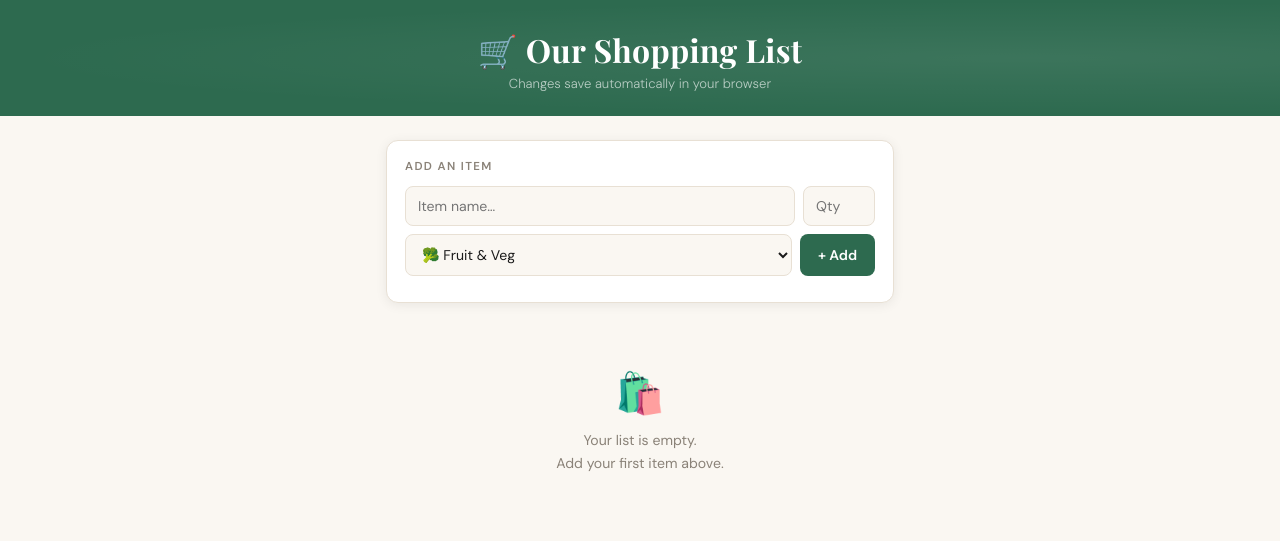
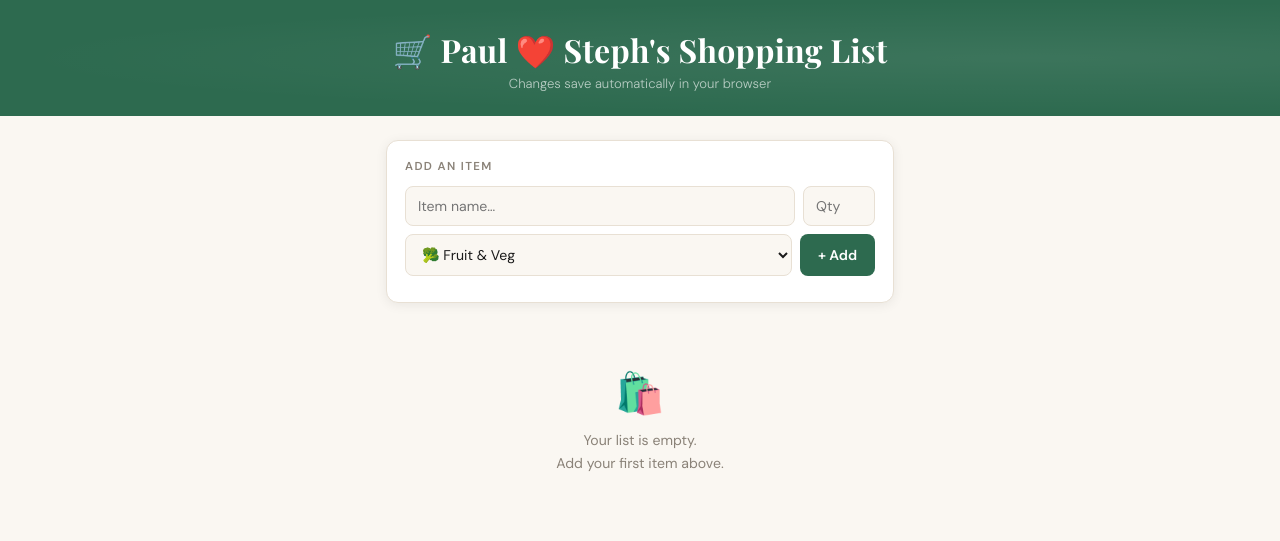
Before and after one commit to wrighing-web/shopping-list, a plain HTML site: page index.html in a window 1280 px wide. Drawn offline with nearby package versions, Linux system fonts and the light colour scheme.

Commit message:
Update index.html

```diff
--- a/index.html
+++ b/index.html
@@ -3,7 +3,7 @@
 <head>
 <meta charset="UTF-8">
 <meta name="viewport" content="width=device-width, initial-scale=1.0">
-<title>Our Shopping List</title>
+<title>Paul ❤️ Steph's Shopping List</title>
 <link href="https://fonts.googleapis.com/css2?family=Playfair+Display:wght@700&family=DM+Sans:wght@300;400;500;600&display=swap" rel="stylesheet">
 <style>
   :root {
@@ -69,7 +69,7 @@
 </head>
 <body>
 <header>
-  <h1>🛒 Our Shopping List</h1>
+  <h1>🛒 Paul ❤️ Steph's Shopping List</h1>
   <p>Changes save automatically in your browser</p>
 </header>
 <div class="container">
```
